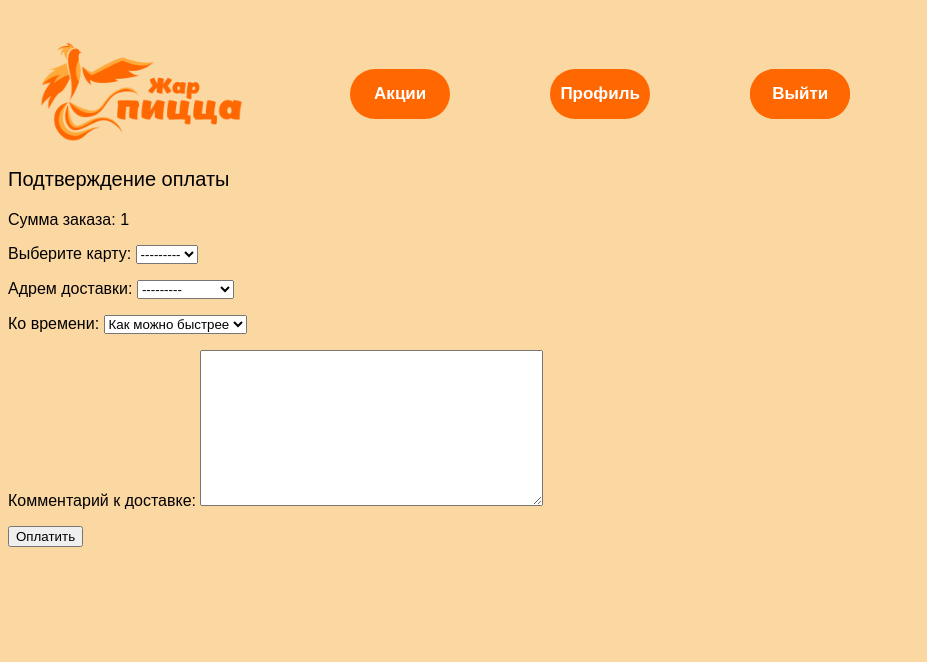
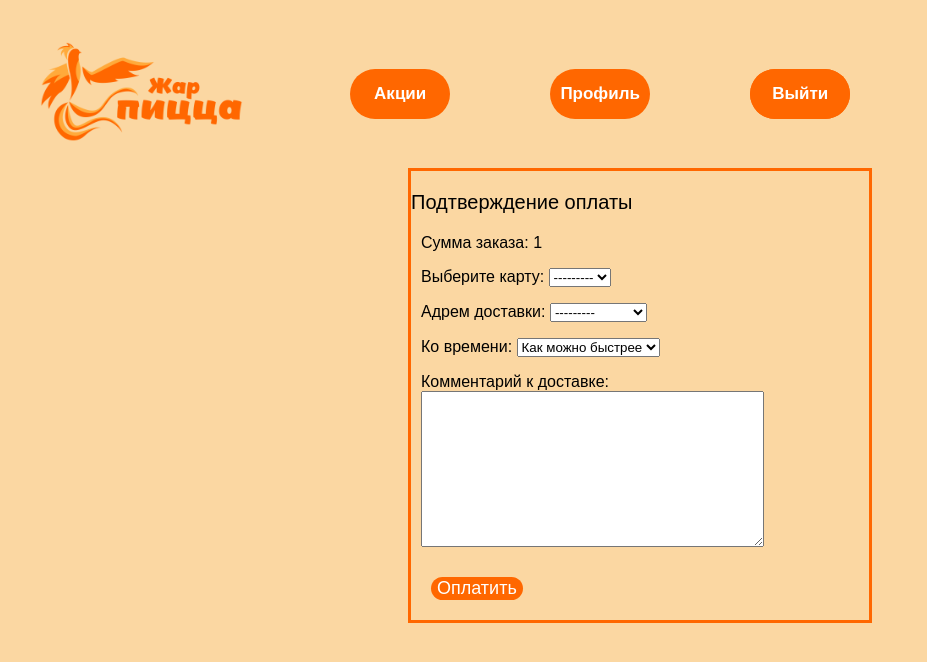
Before and after one commit to LeoLay7/PizzaDelivery, a Django app: page /cart/payment/1 in a window 1280 px wide. Shown: the top 662 px of the page, without its empty margins (0-927 px from the left). Run offline with Django 4.2, Linux system fonts and the light colour scheme; a user stored in the database is signed in; tables that the repository leaves empty hold one stand-in row (values such as "Sample post"); parts of the project's set-up code (start-up, migrations or seed data) failed here and were passed over.

Commit message:
remove prod res problem and start payment.css

```diff
--- a/pizza/static/css/payment.css
+++ b/pizza/static/css/payment.css
@@ -3,10 +3,44 @@ body {
     font-family: 'Titillium Web', sans-serif;
 }
 
+.btn {
+    background-color: #FF6700;
+    color: rgba(255, 255, 255, 1);
+    border: 20px;
+    border-radius: 20px;
+    font-size: 18px;
+}
 
+.btn-primary {
+    margin: 10px;
+}
 
+.container {
+    border: 3px solid;
+    border-color: #FF6700;
+    margin-left: 400px;
+    margin-right: 400px;
+    margin-top: 20px;
+}
 
+.payment-body {
+    margin: 10px;
+}
 
+.empty_alert {
+    margin-left: 40px;
+}
+
+input {
+    border-radius: 10px;
+    margin-left: 10px;
+    background-color: rgba(255, 255, 255, 0);
+    border-color: #FF6700;
+}
+
+input:focus {
+    outline: 0;
+}
 
 
 
--- a/pizza/templates/cart/payment.html
+++ b/pizza/templates/cart/payment.html
@@ -27,6 +27,7 @@
 
 <div class="container">
     <p style="font-size: 20px;">Подтверждение оплаты</p>
+    <div class="payment-body">
         <p>Сумма заказа: {{ amount }}</p>
         <form method="POST">
             {% csrf_token %}
@@ -34,4 +35,5 @@
             <button type="submit" class="btn btn-primary">Оплатить</button>
         </form>
     </div>
+</div>
 {% endblock %}
```
Lines whose indentation alone changed are shown as unchanged.
